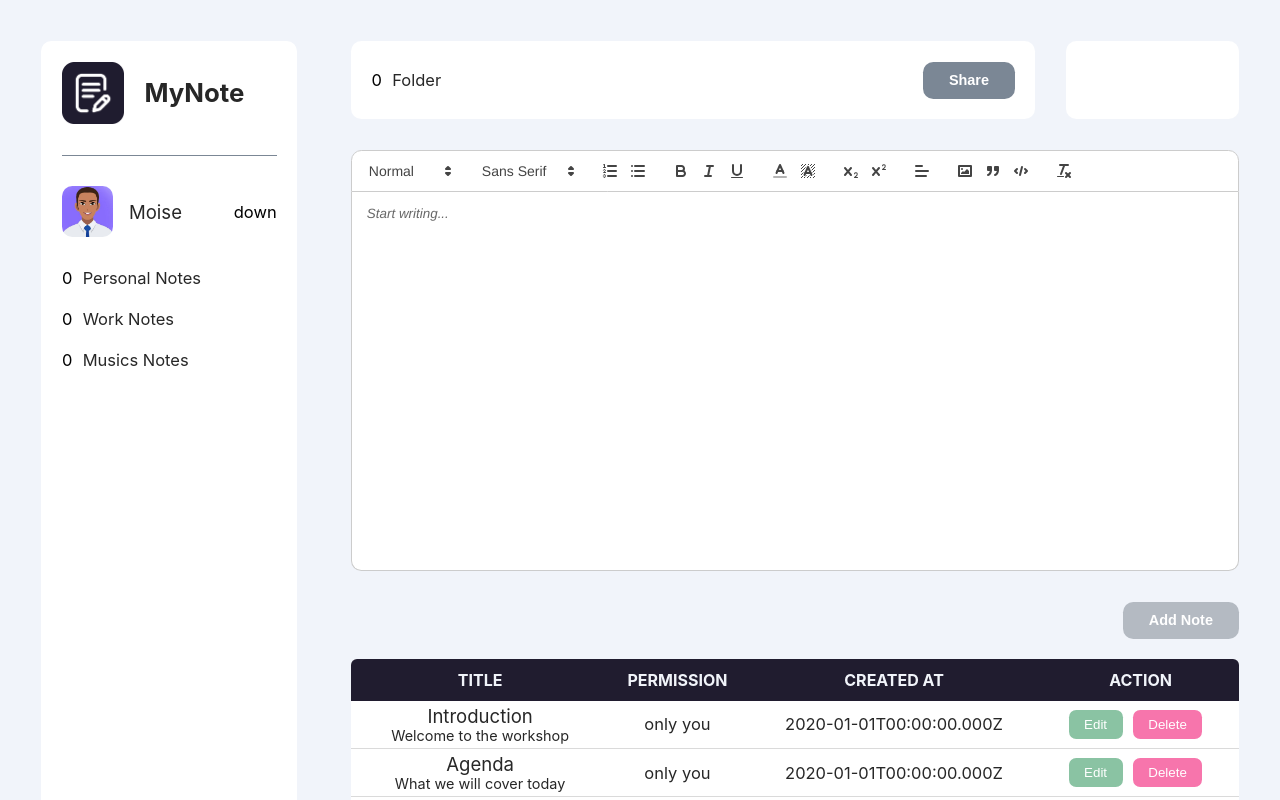
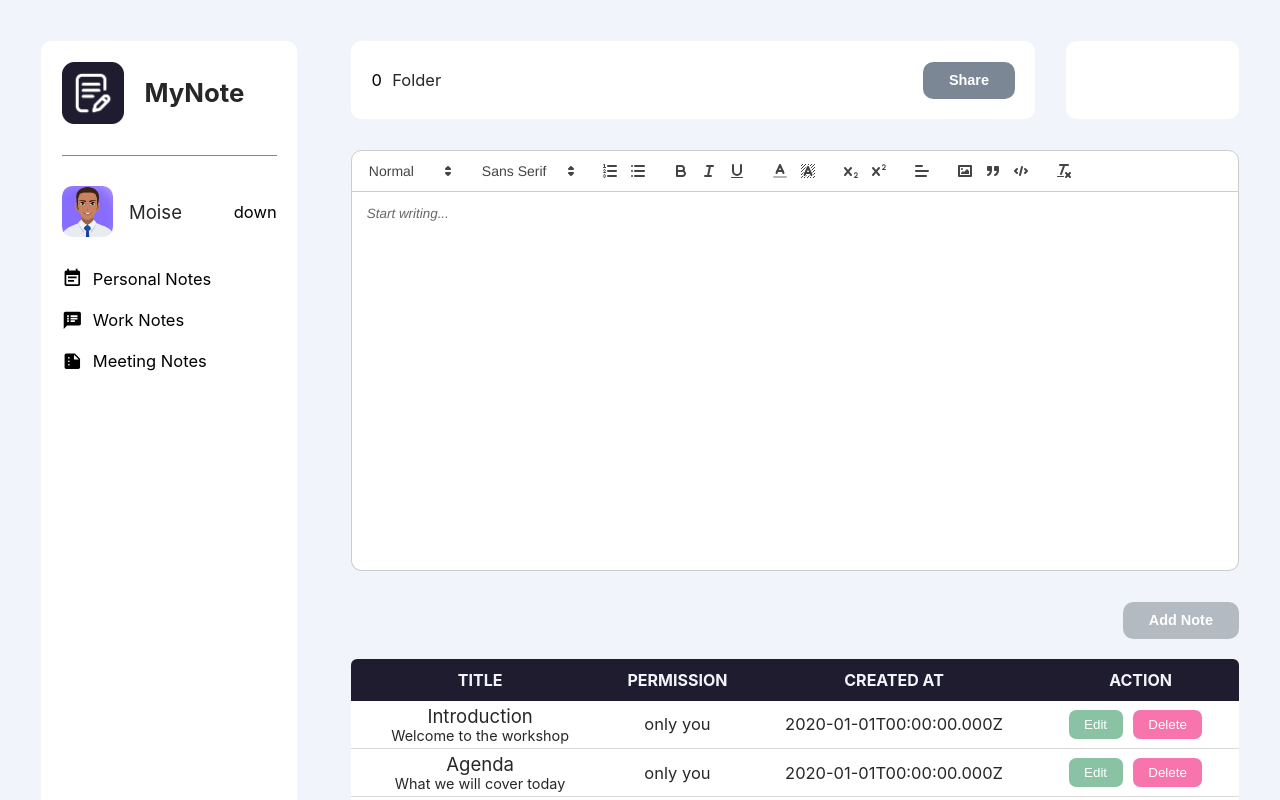
Before and after one commit to moise10r/my_agenda, a React (Create React App) app: page / in a window 1280 px wide. Shown: the top 800 px of the page. Built offline with nearby package versions, Linux system fonts and the light colour scheme.

Commit message:
Improvment.

```diff
--- a/src/components/sideBar/sidebar.module.scss
+++ b/src/components/sideBar/sidebar.module.scss
@@ -50,7 +50,7 @@
     .firstUserContainer {
       display: flex;
       align-items: center;
-            .profilImgWrapper{
+      .profilImgWrapper {
         width: 5rem;
         height: 5rem;
         display: flex;
@@ -78,7 +78,7 @@
     display: flex;
     align-items: center;
     flex-direction: column;
-        .genreItem{
+    .genreItem {
       width: 100%;
       display: flex;
       align-items: center;
@@ -92,3 +92,16 @@
     }
   }
 }
+
+.genreIcon {
+  width: 2rem;
+  height: 2rem;
+  display: flex;
+  justify-content: center;
+  align-items: center;
+  margin-right: 1rem;
+  .icon {
+    width: 100%;
+    height: 100%;
+  }
+}
--- a/src/components/sideBar/sidebar.tsx
+++ b/src/components/sideBar/sidebar.tsx
@@ -2,7 +2,27 @@ import React from "react";
 import styles from "./sidebar.module.scss";
 import logo from "../../assets/images/logo.png";
 import profile from "../../assets/images/04.jpg";
+import EventNoteIcon from "@mui/icons-material/EventNote";
+import SpeakerNotesIcon from "@mui/icons-material/SpeakerNotes";
+import SummarizeIcon from "@mui/icons-material/Summarize";
 
+const sideBarItems = [
+  {
+    id: 1,
+    title: "Personal Notes",
+    icon: EventNoteIcon,
+  },
+  {
+    id: 2,
+    title: "Work Notes",
+    icon: SpeakerNotesIcon,
+  },
+  {
+    id: 3,
+    title: "Meeting Notes",
+    icon: SummarizeIcon,
+  },
+];
 export default function sidebar() {
   return (
     <div className={styles.mainSideBarContainer}>
@@ -29,20 +49,16 @@ export default function sidebar() {
         </div>
 
         <div className={styles.genreMainContainer}>
-            <ul className={styles.genreContainer}>
-                <li className={styles.genreItem}>
-                    <div className={styles.genreIcon}>0</div>
-                    <div className={styles.genreText}>Personal Notes</div>
-                </li>
-                <li className={styles.genreItem}>
-                    <div className={styles.genreIcon}>0</div>
-                    <div className={styles.genreText}>Work Notes</div>
-                </li>
-                <li className={styles.genreItem}>
-                    <div className={styles.genreIcon}>0</div>
-                    <div className={styles.genreText}>Musics Notes</div>
-                </li>
-            </ul>
+          <ul className={styles.genreContainer}>
+            {sideBarItems.map((item) => (
+              <li key={item.id} className={styles.genreItem}>
+                <div className={styles.genreIcon}>
+                  <item.icon className={styles.icon} />
+                </div>
+                <div className={styles.genreTitle}>{item.title}</div>
+              </li>
+            ))}
+          </ul>
         </div>
       </div>
     </div>
--- a/src/pages/Home/Home.tsx
+++ b/src/pages/Home/Home.tsx
@@ -14,11 +14,18 @@ import EditorNoteModal from "../../components/modal/EditNoteModal/editorNoteModa
 
 export default function Home() {
   const [description, setDescription] = React.useState("");
+  const [editDescription, setEditDescription] = React.useState("");
+
   const handleChange = (content: any) => {
     const newContent = `${content}`;
     console.log(newContent);
 
-    setDescription(newContent);
+    if (isEditModalOpen) {
+      setDescription("");
+    } else {
+      setDescription(newContent);
+    }
+    setEditDescription(newContent);
   };
 
   const [agenda, setAgenda] = React.useState<any>([]);
@@ -69,12 +76,25 @@ export default function Home() {
     setIsModalOPen(true);
     setIsEditModalOpen(true);
     const note = agenda.find((note: any) => note.id === id);
-    setDescription(note.description);
+    setEditDescription(note.description);
   };
   const handleEdit = () => {
     const newAgenda = agenda.map((note: any) => {
       if (note.id === selectedNoteId) {
-        note.description = description;
+        const htmlRegexG = /<(?:"[^"]*"['"]*|'[^']*'['"]*|[^'">])+>/g;
+        const truncatedDescriptionContent = truncateStr(
+          editDescription.replace(htmlRegexG, ""),
+          20
+        );
+
+        const title = editDescription.slice(
+          editDescription.indexOf("<p>") + 3,
+          editDescription.indexOf("</p>")
+        );
+        const truncatedTitle = truncateStr(title, 10);
+        note.title = truncatedTitle;
+        note.shortDescription = truncatedDescriptionContent;
+        note.description = editDescription;
         return note;
       }
       return note;
@@ -137,7 +157,7 @@ export default function Home() {
                     onClose={handleCloseModal}
                     onEdit={handleEdit}
                     onChange={handleChange}
-                    value={description}
+                    value={editDescription}
                   />
                 )}
               </ModalWrapper>
```
Lines whose indentation alone changed are shown as unchanged.
